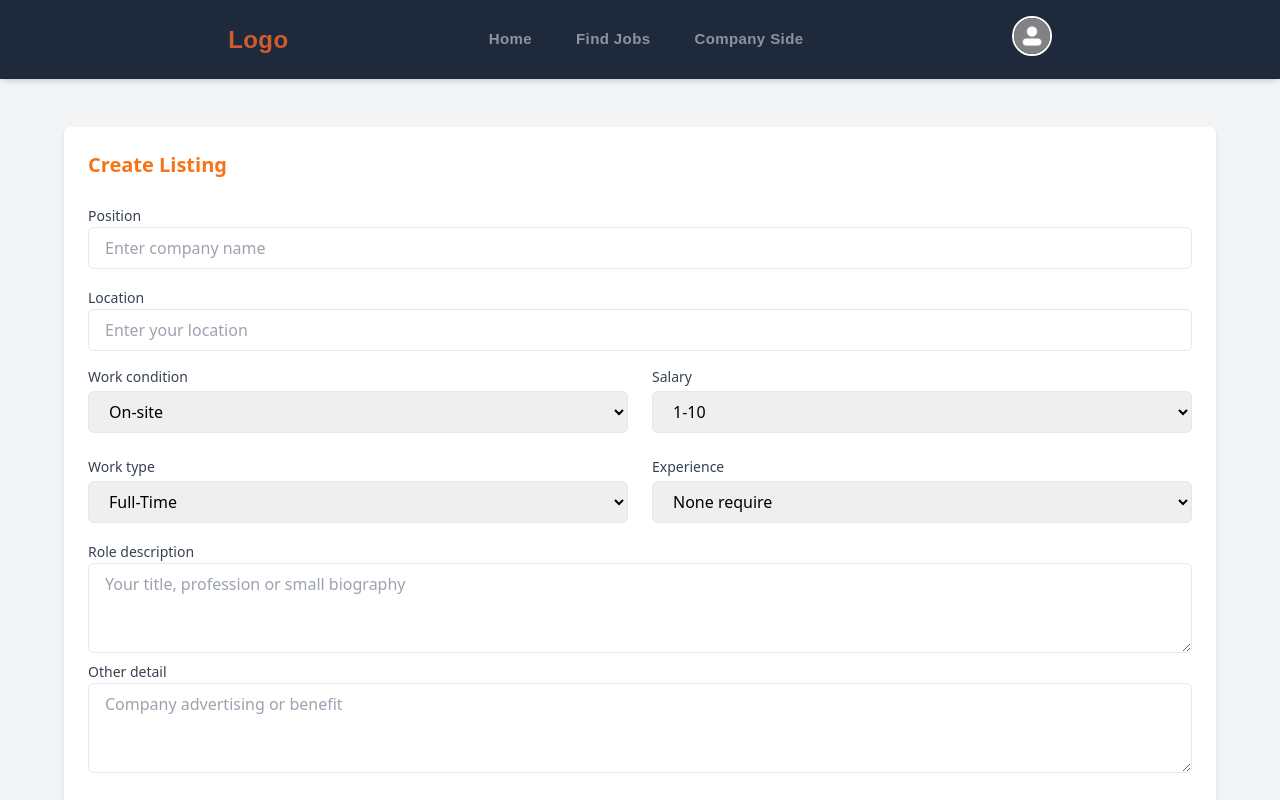
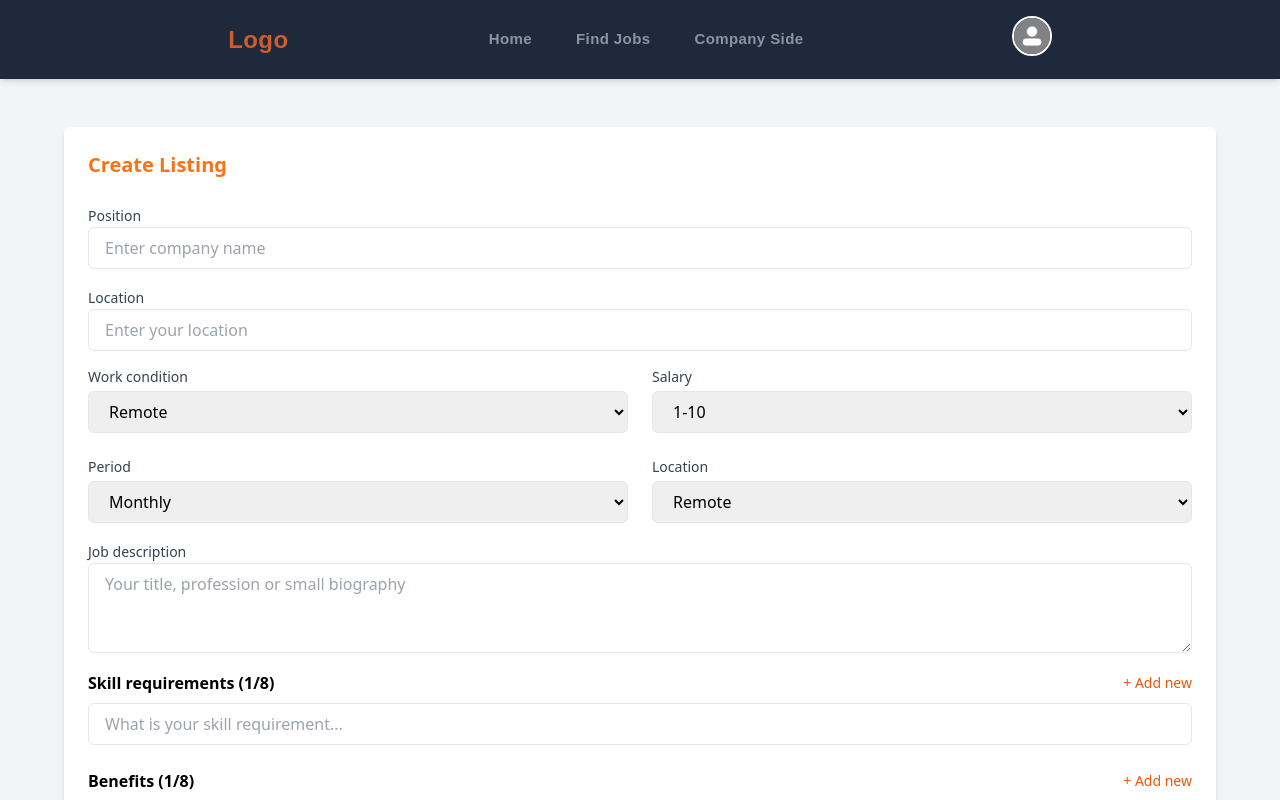
Before and after one commit to theekhaR/SP-2024, a React (Vite) app in the folder react-frontend/: page /createlisting in a window 1280 px wide. Shown: the top 800 px of the page. Built offline with nearby package versions, Linux system fonts and the light colour scheme; no server answers.

Commit message:
modified:   react-frontend/src/pages/createListing.jsx

```diff
--- a/react-frontend/src/pages/createListing.jsx
+++ b/react-frontend/src/pages/createListing.jsx
@@ -204,8 +204,8 @@ function CreateListing() {
                 value={industryID}
                 onChange={(e) => setIndustryID(e.target.value)}
               >
+                <option value="remote">Remote</option>
                 <option value="onsite">On-site</option>
-                <option value="remote">Remote</option>
                 <option value="hybrid">Hybrid</option>
               </select>
             </div>
@@ -223,37 +223,33 @@ function CreateListing() {
               </select>
             </div>
 
-            {/* Work type */}
+            {/* Period */}
             <div className="flex flex-col">
               <label className="text-sm font-medium text-gray-700 mb-1">
-                Work type
+                Period
               </label>
               <select className="px-4 py-2 border rounded-md focus:outline-none focus:ring-2 focus:ring-blue-500">
-                <option value="Fulltime">Full-Time</option>
-                <option value="Parttime">Part-Time</option>
-                <option value="Contact">Contact</option>
-                <option value="Internship">Internship</option>
+                <option value="monthly">Monthly</option>
+                <option value="yearly">Yearly</option>
               </select>
             </div>
 
-            {/* Experience */}
+            {/* Location */}
             <div className="flex flex-col">
               <label className="text-sm font-medium text-gray-700 mb-1">
-                Experience
+                Location
               </label>
               <select className="px-4 py-2 border rounded-md focus:outline-none focus:ring-2 focus:ring-blue-500">
-                <option value="remote">None require</option>
-                <option value="onsite">1 - 2 years</option>
-                <option value="hybrid">2 - 5 years</option>
-                <option value="hybrid">5 - 10 years</option>
+                <option value="remote">Remote</option>
+                <option value="onsite">On-site</option>
+                <option value="hybrid">Hybrid</option>
               </select>
             </div>
           </div>
 
-          {/* Role description Section */}
           <div>
             <label className=" text-sm font-medium text-gray-700 mb-1">
-              Role description
+              Job description
             </label>
             <textarea
               rows="3"
@@ -264,23 +260,10 @@ function CreateListing() {
           </div>
         </div>
 
-        {/* Other detail Section */}
-        <div className="mb-6">
-          <label className=" text-sm font-medium text-gray-700 mb-1">
-            Other detail
-          </label>
-          <textarea
-            rows="3"
-            placeholder="Company advertising or benefit"
-            onChange={(e) => setCompanyOverview(e.target.value)}
-            className="w-full px-4 py-2 border rounded-md focus:outline-none focus:ring-2 focus:ring-blue-500"
-          ></textarea>
-        </div>
-
         <div className="mt-3 mb-6 ">
           <div className="flex justify-between items-center">
-            <h3 className="text-sm font-semibold">
-              Qualification ({skills.length}/8)
+            <h3 className="text-md font-semibold">
+              Skill requirements ({skills.length}/8)
             </h3>
             <button
               type="button"
@@ -297,6 +280,33 @@ function CreateListing() {
               placeholder="What is your skill requirement..."
               value={skill}
               onChange={(e) => handleSkillChange(index, e.target.value)}
+              className="w-full px-4 py-2 border rounded-md mt-2"
+              maxLength={120}
+            />
+          ))}
+        </div>
+
+        {/* Benifits Section */}
+        <div className="mb-6">
+          <div className="flex justify-between items-center">
+            <h3 className="text-md font-semibold">
+              Benefits ({benifits.length}/8)
+            </h3>
+            <button
+              type="button"
+              onClick={addbenifit}
+              className="text-orange-600 hover:underline text-sm"
+            >
+              + Add new
+            </button>
+          </div>
+          {benifits.map((item, index) => (
+            <input
+              key={index}
+              type="text"
+              placeholder="What is your Welfare..."
+              value={item}
+              onChange={(e) => handleBenifitChange(index, e.target.value)}
               className="w-full px-4 py-2 border rounded-md mt-2"
               maxLength={120}
             />
```
